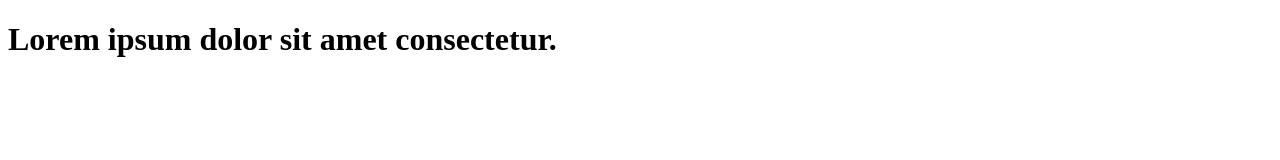
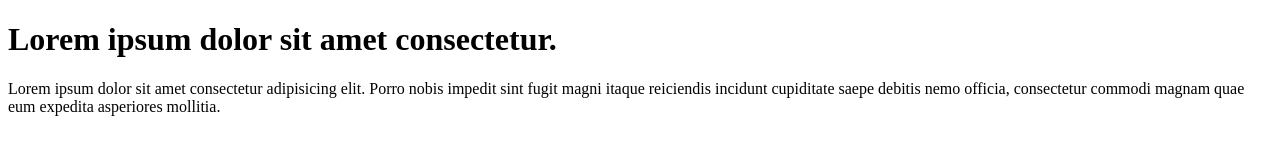
Before and after one commit to Sujit-Pal-2005/learn-git, a plain HTML site: page index.html in a window 1280 px wide. Drawn offline with Linux system fonts and the light colour scheme.

Commit message:
add paragraph to code

```diff
--- a/index.html
+++ b/index.html
@@ -7,5 +7,6 @@
 </head>
 <body>
     <h1>Lorem ipsum dolor sit amet consectetur.</h1>
+    <p>Lorem ipsum dolor sit amet consectetur adipisicing elit. Porro nobis impedit sint fugit magni itaque reiciendis incidunt cupiditate saepe debitis nemo officia, consectetur commodi magnam quae eum expedita asperiores mollitia.</p>
 </body>
 </html>
```
